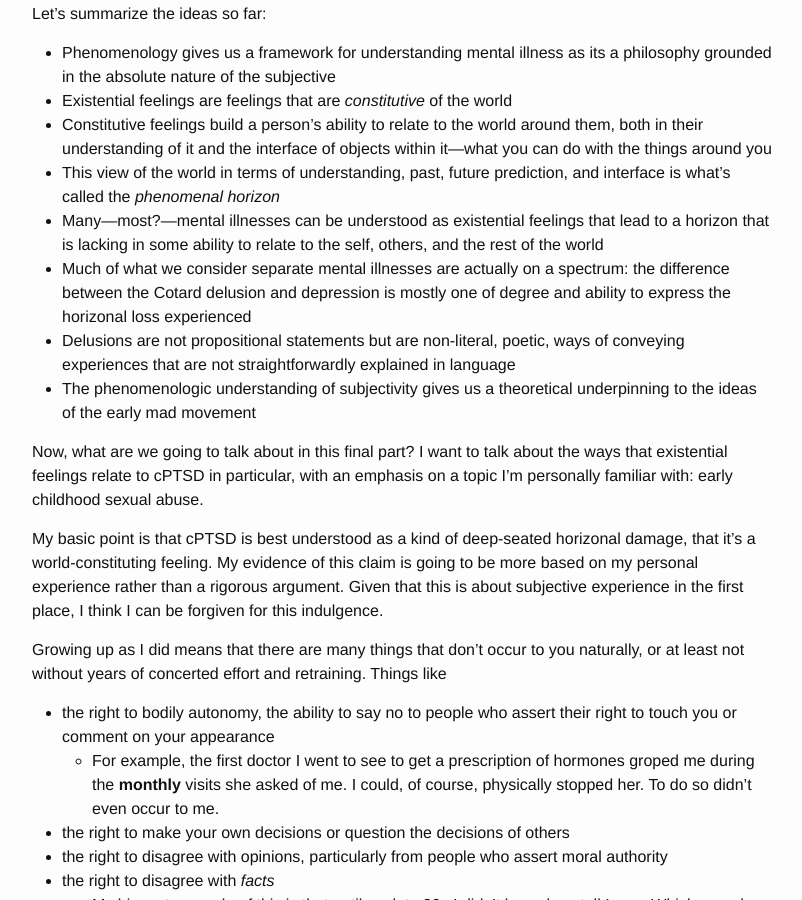
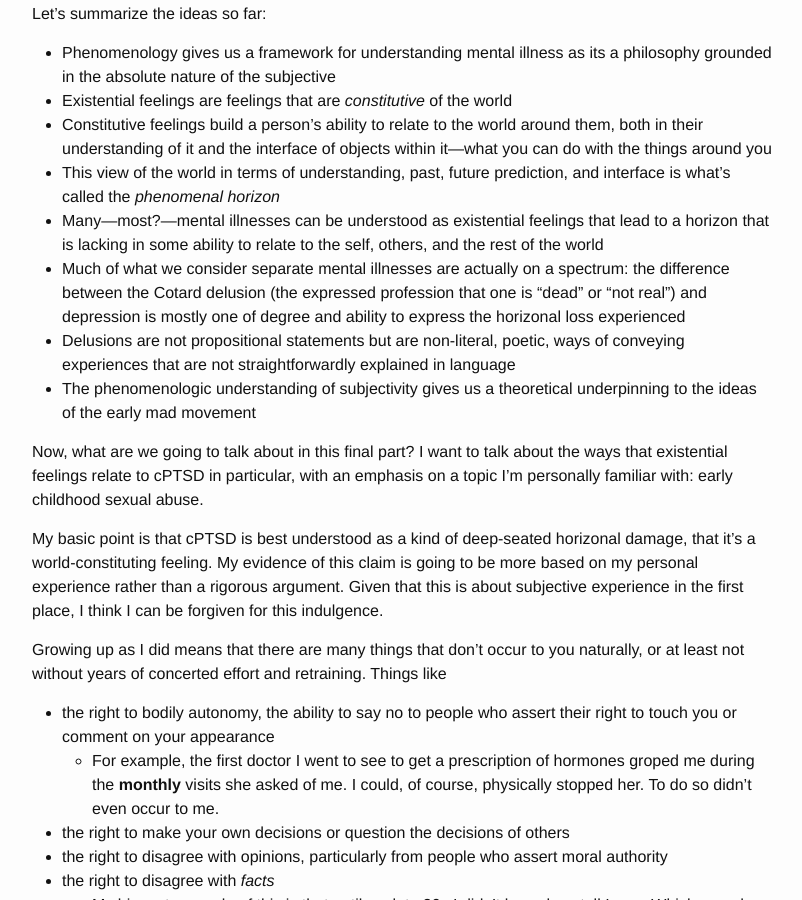
Before and after one commit to clarissalittler/clarissalittler.github.io, a Jekyll site: the page built from _posts/2020-05-28-feelings-of-being-final.markdown, in a window 1280 px wide and 900 px high, scrolled down 390 px. Shown: the whole window, without its empty margins (238-1040 px from the left). Built offline with Jekyll 4.4.1, drawn with Linux system fonts in a browser that asks for light colours.

Commit message:
edited feelings of being V

```diff
--- a/_posts/2020-05-28-feelings-of-being-final.markdown
+++ b/_posts/2020-05-28-feelings-of-being-final.markdown
@@ -19,7 +19,7 @@ Let's summarize the ideas so far:
 -   Constitutive feelings build a person's ability to relate to the world around them, both in their understanding of it and the interface of objects within it&#x2014;what you can do with the things around you
 -   This view of the world in terms of understanding, past, future prediction, and interface is what's called the *phenomenal horizon*
 -   Many&#x2014;most?&#x2014;mental illnesses can be understood as existential feelings that lead to a horizon that is lacking in some ability to relate to the self, others, and the rest of the world
--   Much of what we consider separate mental illnesses are actually on a spectrum: the difference between the Cotard delusion and depression is mostly one of degree and ability to express the horizonal loss experienced
+-   Much of what we consider separate mental illnesses are actually on a spectrum: the difference between the Cotard delusion (the expressed profession that one is "dead" or "not real") and depression is mostly one of degree and ability to express the horizonal loss experienced
 -   Delusions are not propositional statements but are non-literal, poetic, ways of conveying experiences that are not straightforwardly explained in language
 -   The phenomenologic understanding of subjectivity gives us a theoretical underpinning to the ideas of the early mad movement
 
```
